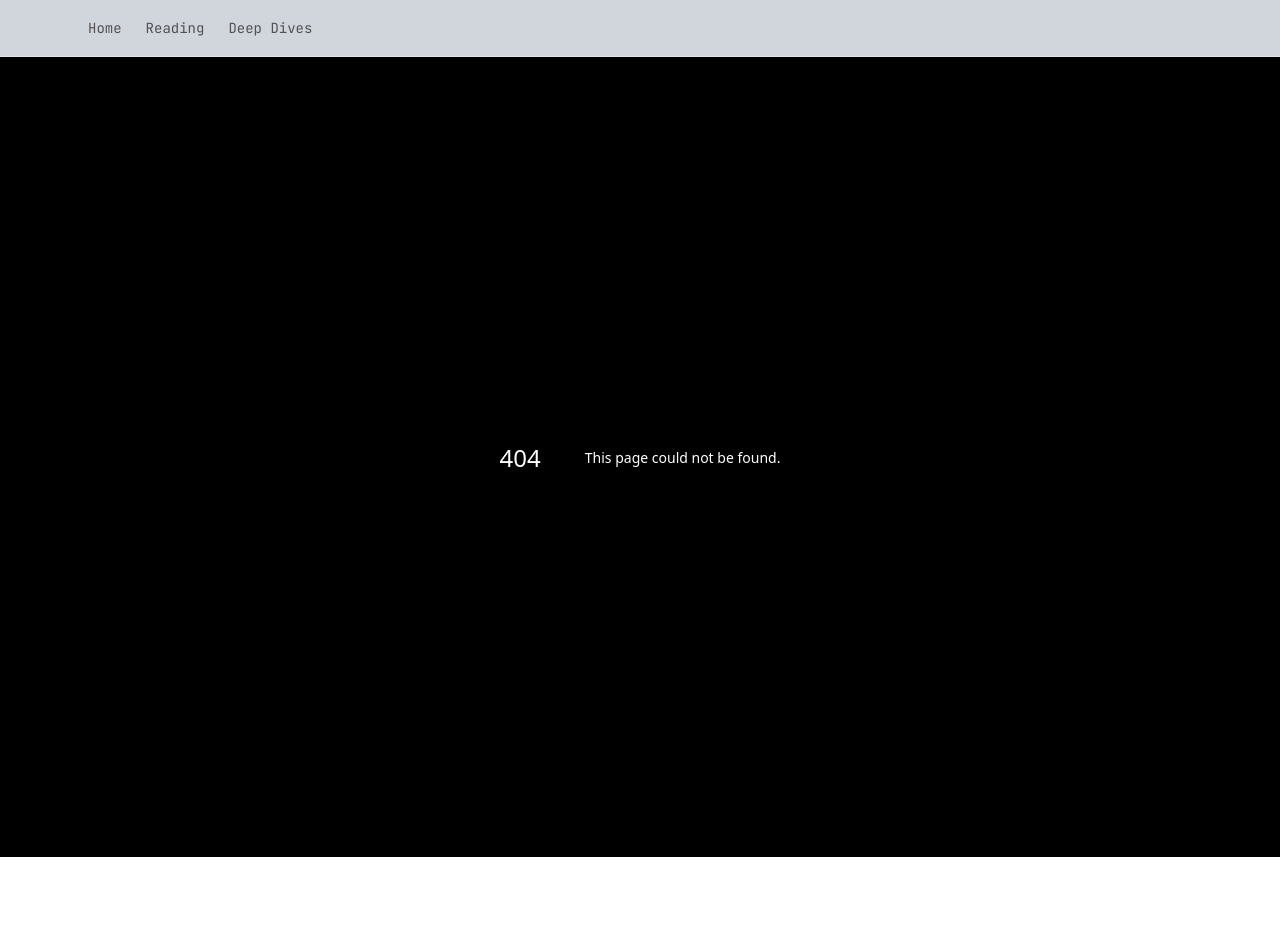
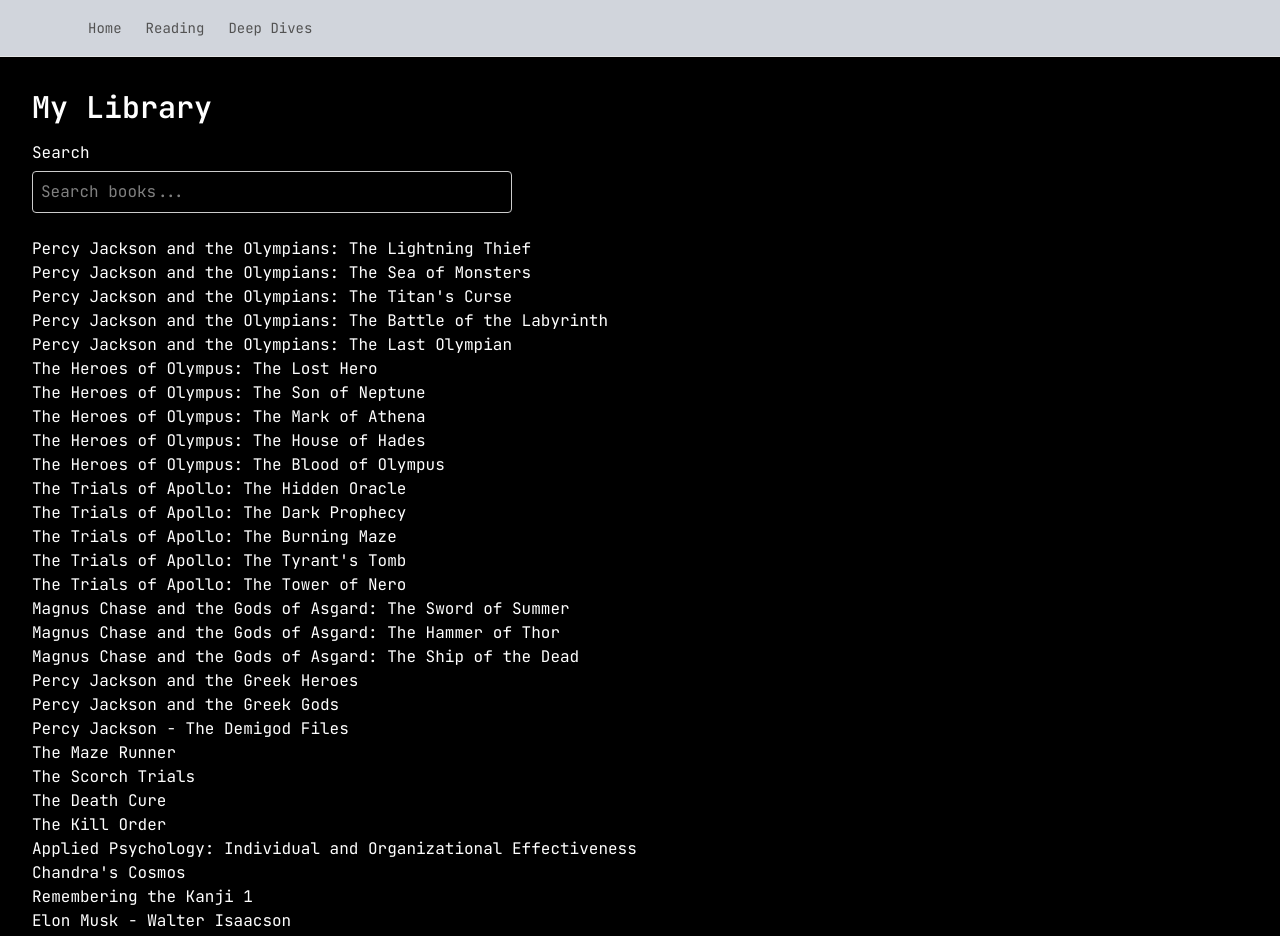
Before and after one commit to bobelmasry/personal-site, a Next.js app: page /library in a window 1280 px wide. Before the commit this address had no page. Shown: the top 936 px of the page. Before the commit the page ends 857 px from the top, so only its background shows below. Built offline with nearby package versions, Linux system fonts and the light colour scheme.

Commit message:
added most of the library

```diff
--- a/components/ReadingClient.tsx
+++ b/components/ReadingClient.tsx
@@ -27,9 +27,7 @@
       >
       <div className="flex justify-between items-start gap-4">
         <div>
-          <Link href={`/reading/${(book as any).slug}`} onClick={(e) => e.stopPropagation()} className="no-underline">
             <h3 className="text-2xl font-serif text-neutral-100">{book.title}</h3>
-          </Link>
           <p className="text-sm text-neutral-400 mt-1">by {book.author}</p>
         </div>
         <div className="text-sm text-neutral-400">Rating: {book.rating}/10</div>
@@ -62,6 +60,7 @@
     <div className="relative mx-auto mt-12 mb-12 w-full max-w-2xl px-4 sm:px-0">
       <div className="mb-6">
         <label className="block text-sm text-neutral-400 mb-2">Search by title or author</label>
+        <label className="block text-xs text-neutral-500 mb-2">These are the books I found interesting, otherwise checkout my <Link href={'/library'} className="underline text-blue-500">library</Link></label>
         <input
           value={query}
           onChange={(e) => setQuery(e.target.value)}
--- /dev/null
+++ b/pages/library.tsx
@@ -0,0 +1,167 @@
+import Head from 'next/head'
+import React, { JSX, useMemo, useState } from 'react'
+
+export default function Library(): JSX.Element {
+  const [query, setQuery] = useState('')
+
+  // Add your books to this array (one string per title).
+  // Edit this list manually to add/remove books.
+  const books = [
+    'Percy Jackson and the Olympians: The Lightning Thief',
+    'Percy Jackson and the Olympians: The Sea of Monsters',
+    'Percy Jackson and the Olympians: The Titan\'s Curse',
+    'Percy Jackson and the Olympians: The Battle of the Labyrinth',
+    'Percy Jackson and the Olympians: The Last Olympian',
+    'The Heroes of Olympus: The Lost Hero',
+    'The Heroes of Olympus: The Son of Neptune',
+    'The Heroes of Olympus: The Mark of Athena',
+    'The Heroes of Olympus: The House of Hades',
+    'The Heroes of Olympus: The Blood of Olympus',
+    'The Trials of Apollo: The Hidden Oracle',
+    'The Trials of Apollo: The Dark Prophecy',
+    'The Trials of Apollo: The Burning Maze',
+    'The Trials of Apollo: The Tyrant\'s Tomb',
+    'The Trials of Apollo: The Tower of Nero',
+    'Magnus Chase and the Gods of Asgard: The Sword of Summer',
+    'Magnus Chase and the Gods of Asgard: The Hammer of Thor',
+    'Magnus Chase and the Gods of Asgard: The Ship of the Dead',
+    'Percy Jackson and the Greek Heroes',
+    'Percy Jackson and the Greek Gods',
+    'Percy Jackson - The Demigod Files',
+    'The Maze Runner',
+    'The Scorch Trials',
+    'The Death Cure',
+    'The Kill Order',
+    'Applied Psychology: Individual and Organizational Effectiveness',
+    'Chandra\'s Cosmos',
+    'Remembering the Kanji 1',
+    'Elon Musk - Walter Isaacson',
+    'Elon Musk - Ashlee Vance',
+    'The Code Breaker - Walter Isaacson',
+    'American Prometheus - Kai Bird and Martin J. Sherwin',
+    'Shoe Dog - Phil Knight',
+    'Prince of Persia - Jordan Mechner',
+    'When the Heavens Went on Sale - Ashlee Vance',
+    'The Idea Factory - Jon Gertner',
+    'A History of Ancient Greece in Fifty Lives - David Stuttard',
+    'Sapiens - Yuval Noah Harari',
+    'Fundamentals of Thermodynamics - Richard E. Sonntag',
+    'Winnetou 1-3 (German) - Karl May',
+    'Franz Kafka Gessammelte Werke (German) - Franz Kafka',
+    'Die Unendliche Geschichte (German) - Michael Ende',
+    'NSA (German) - Andreas Eschbach',
+    'Drache und Diamant (German) - Kai Meyer',
+    'Das Gesetz (German) - John Grisham',
+    'Teufelstor (German) - Oliver Clussler',
+    'Die Tore der Welt (German) - Ken Follett',
+    'Das Spiel des Alchemisten (German) - Richard Dubbel',
+    'The Hobbit - J.R.R. Tolkien',
+    'The Lord of the Rings: The Fellowship of the Ring - J.R.R. Tolkien',
+    'The Lord of the Rings: The Two Towers - J.R.R. Tolkien',
+    'The Lord of the Rings: The Return of the King - J.R.R. Tolkien',
+    'The Hunger Games - Suzanne Collins',
+    'Catching Fire - Suzanne Collins',
+    'Mockingjay - Suzanne Collins',
+    'The Ballad of Songbirds and Snakes - Suzanne Collins',
+    'Wool - Hugh Howey',
+    'Shift - Hugh Howey',
+    'Dust - Hugh Howey',
+    'The Martian - Andy Weir',
+    'Artemis - Andy Weir',
+    'Project Hail Mary - Andy Weir',
+    'Ready Player One - Ernest Cline',
+    'The Moon is a Harsh Mistress - Robert A. Heinlein',
+    'Stranger in a Strange Land - Robert A. Heinlein',
+    'A Game of Thrones - George R.R. Martin',
+    'Harry Potter and the Chamber of Secrets - J.K. Rowling',
+    'Harry Potter and the Prisoner of Azkaban - J.K. Rowling',
+    'Harry Potter and the Goblet of Fire - J.K. Rowling',
+    'Harry Potter and the Order of the Phoenix - J.K. Rowling',
+    'Harry Potter and the Half-Blood Prince - J.K. Rowling',
+    'Norse Mythology - Neil Gaiman',
+    'Dune - Frank Herbert',
+    'Assassin\'s Creed: Odyssey - Gordon Doherty',
+    'Attack on Titan 1-5 - Hajime Isayama',
+    'Fullmetal Alchemist 1-27 - Hiromu Arakawa',
+    '1Q84 (Japanese) - Haruki Murakami',
+    'Bakuman 1-20 (Japanese) - Tsugumi Ohba and Takeshi Obata',
+    'Deep Learning - Andrew Glassner',
+    'Competitive Programmer\'s Handbook - Antti Laaksonen',
+    'Foundations of Aerodynamics - Arnold M. Kuethe and Chuen-Yen Chow',
+    'The C Programming Language - Brian W. Kernighan and Dennis M. Ritchie',
+    'Digial Fundamentals - Thomas L. Floyd',
+    'Anna Karenina - Leo Tolstoy',
+    'War and Peace - Leo Tolstoy',
+    'The Brothers Karamazov - Fyodor Dostoevsky',
+    'Siddhartha - Hermann Hesse',
+    'The Colossus Rises - Peter Lerangis',
+    'Murder on the Orient Express - Agatha Christie',
+    'Treasure Island - Robert Louis Stevenson',
+    'Around the World in Eighty Days - Jules Verne',
+    'Adventures of Huckleberry Finn - Mark Twain',
+    'Journey to the Center of the Earth - Jules Verne',
+    'The Alchemist - Paulo Coelho',
+    'A Gentleman in Moscow - Amor Towles',
+    'The Republic - Plato',
+    'Selected Works - Cicero',
+    'Nichomachean Ethics - Aristotle',
+    'Meditations - Marcus Aurelius',
+    'Can\'t Hurt Me - David Goggins',
+    'The First 20 hours - Josh Kaufman',
+    'Ikigai - Héctor García and Francesc Miralles',
+    'The Illiad - Homer',
+    'The Odyssey - Homer',
+    'The Diary of a Young Girl - Anne Frank',
+    'Life Without Limits - Nick Vujicic',
+    'The $100 Startup - Chris Guillebeau',
+    'The Lean Startup - Eric Ries',
+    'The Personal MBA - Josh Kaufman',
+    'Influence - Robert Cialdini',
+    'How to Win Friends and Influence People - Dale Carnegie',
+    'The Power of Now - Eckhart Tolle',
+    'Deep Work - Cal Newport',
+    'Zero to One - Peter Thiel',
+    'Some Stephen Hawking books',
+    ''
+
+    // 'Another Book Title',
+  ]
+
+  const filtered = useMemo(() => {
+    const q = query.trim().toLowerCase()
+    if (!q) return books
+    return books.filter((b) => b.toLowerCase().includes(q))
+  }, [query, books])
+
+  return (
+    <>
+      <Head>
+        <title>Library</title>
+      </Head>
+      <main style={{ padding: '2rem' }}>
+        <h1 className="text-3xl font-semibold">My Library</h1>
+
+        <div style={{ marginTop: '1rem' }}>
+          <label htmlFor="book-search" style={{ display: 'block', marginBottom: 6 }}>
+            Search
+          </label>
+          <input
+            id="book-search"
+            type="search"
+            value={query}
+            onChange={(e) => setQuery(e.target.value)}
+            placeholder="Search books..."
+            style={{ padding: '0.5rem', width: '100%', maxWidth: 480, border: '1px solid #ccc', borderRadius: 4 }}
+            aria-label="Search books"
+          />
+        </div>
+
+        <ul className="mt-6">
+          {filtered.map((title) => (
+            <li key={title}>{title}</li>
+          ))}
+        </ul>
+      </main>
+    </>
+  )
+}
```
